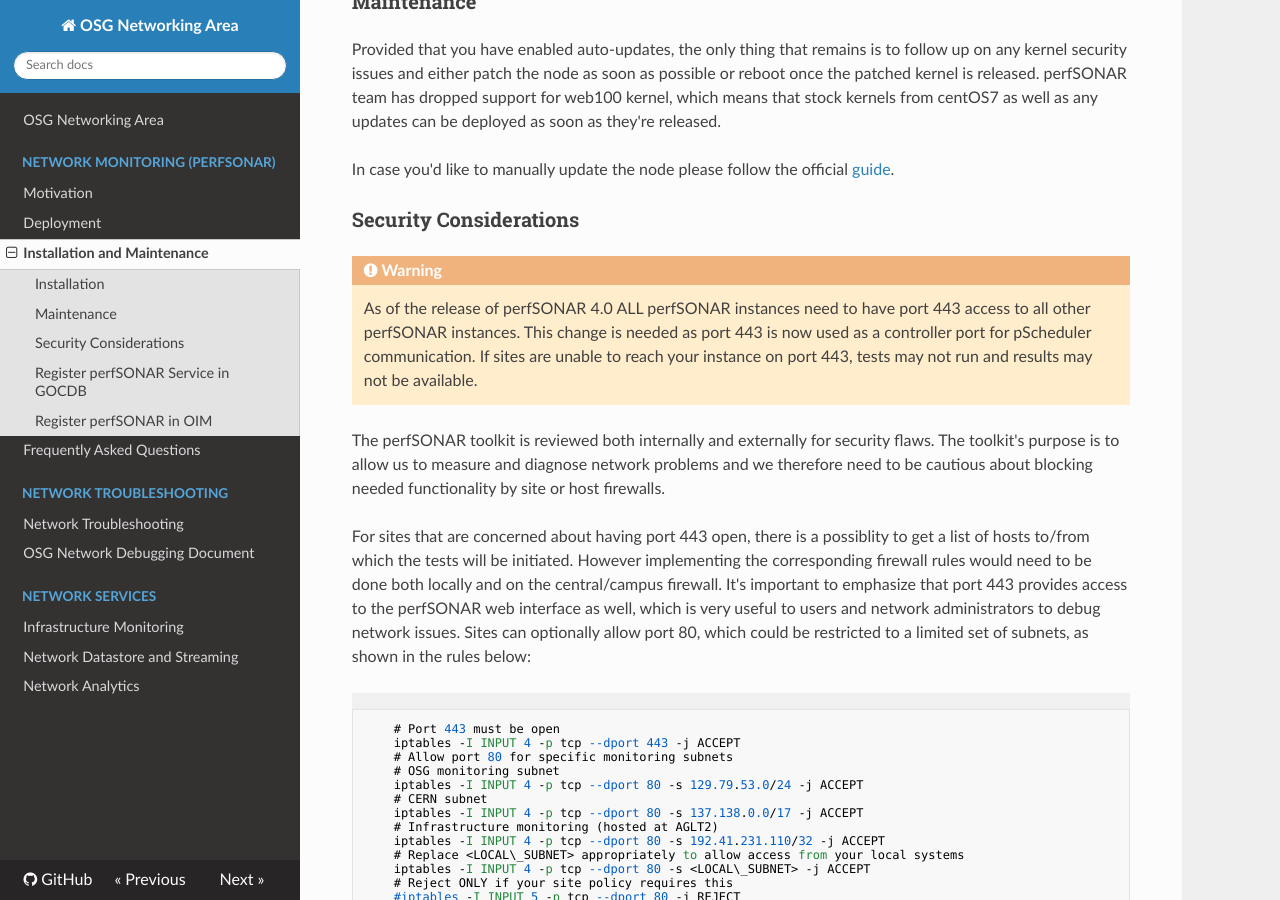
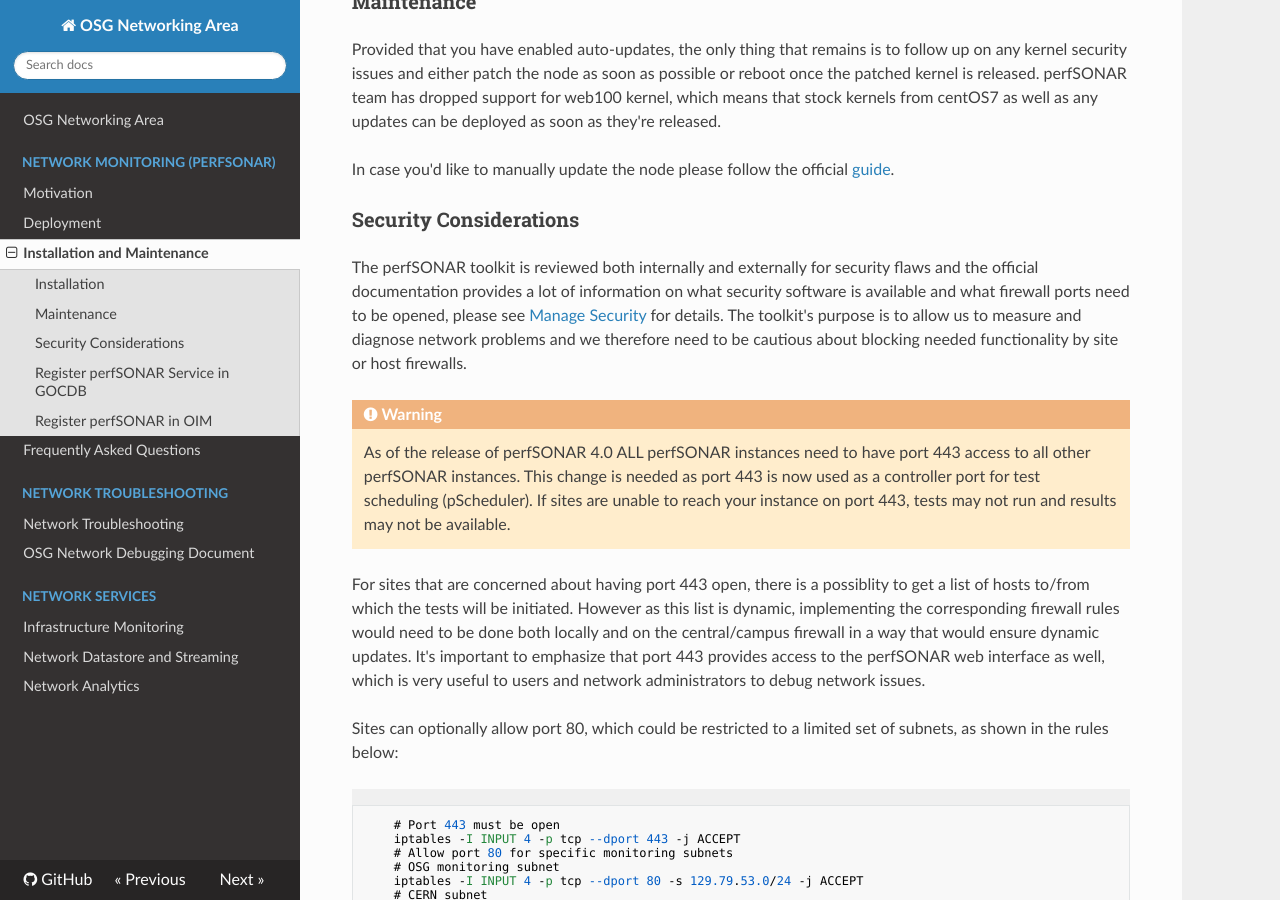
Before and after one commit to osg-htc/networking, an MkDocs documentation site: the page built from docs/perfsonar/installation.md, in a window 1280 px wide and 900 px high, scrolled down 2269 px. Built offline with MkDocs 1.6.1, drawn with Linux system fonts in a browser that asks for light colours; nearby versions of some CDN libraries; old or Windows-style settings are respelled for this version of MkDocs.

Commit message:
Update installation.md

````diff
--- a/docs/perfsonar/installation.md
+++ b/docs/perfsonar/installation.md
@@ -60,12 +60,14 @@
 
 ### Security Considerations
 
+The perfSONAR toolkit is reviewed both internally and externally for security flaws and the official documentation provides a lot of information on what security software is available and what firewall ports need to be opened, please see [Manage Security](http://docs.perfsonar.net/manage_security.html) for details. The toolkit's purpose is to allow us to measure and diagnose network problems and we therefore need to be cautious about blocking needed functionality by site or host firewalls.
+
 !!! warning
-	As of the release of perfSONAR 4.0 ALL perfSONAR instances need to have port 443 access to all other perfSONAR instances. This change is needed as port 443 is now used as a controller port for pScheduler communication. If sites are unable to reach your instance on port 443, tests may not run and results may not be available.
+	As of the release of perfSONAR 4.0 ALL perfSONAR instances need to have port 443 access to all other perfSONAR instances. This change is needed as port 443 is now used as a controller port for test scheduling (pScheduler). If sites are unable to reach your instance on port 443, tests may not run and results may not be available.
 
-The perfSONAR toolkit is reviewed both internally and externally for security flaws. The toolkit's purpose is to allow us to measure and diagnose network problems and we therefore need to be cautious about blocking needed functionality by site or host firewalls.
+For sites that are concerned about having port 443 open, there is a possiblity to get a list of hosts to/from which the tests will be initiated. However as this list is dynamic, implementing the corresponding firewall rules would need to be done both locally and on the central/campus firewall in a way that would ensure dynamic updates. It's important to emphasize that port 443 provides access to the perfSONAR web interface as well, which is very useful to users and network administrators to debug network issues.
 
-For sites that are concerned about having port 443 open, there is a possiblity to get a list of hosts to/from which the tests will be initiated. However implementing the corresponding firewall rules would need to be done both locally and on the central/campus firewall. It's important to emphasize that port 443 provides access to the perfSONAR web interface as well, which is very useful to users and network administrators to debug network issues. Sites can optionally allow port 80, which could be restricted to a limited set of subnets, as shown in the rules below:
+Sites can optionally allow port 80, which could be restricted to a limited set of subnets, as shown in the rules below:
 ```
     # Port 443 must be open
     iptables -I INPUT 4 -p tcp --dport 443 -j ACCEPT
````
